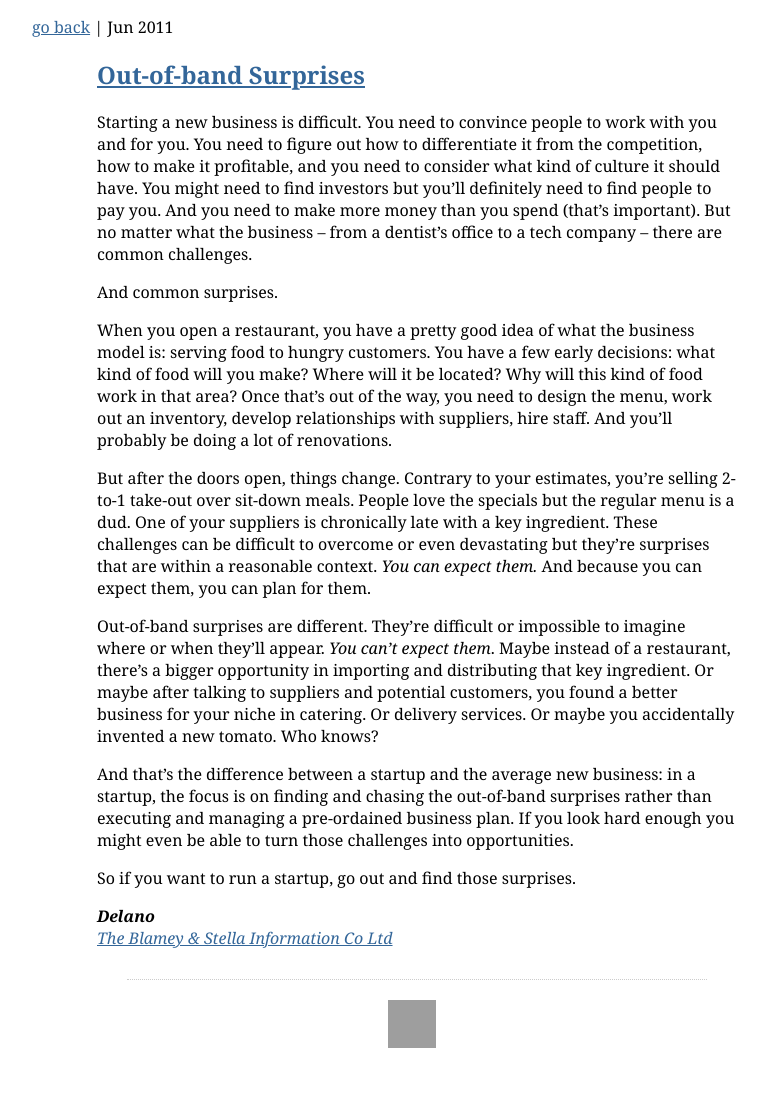
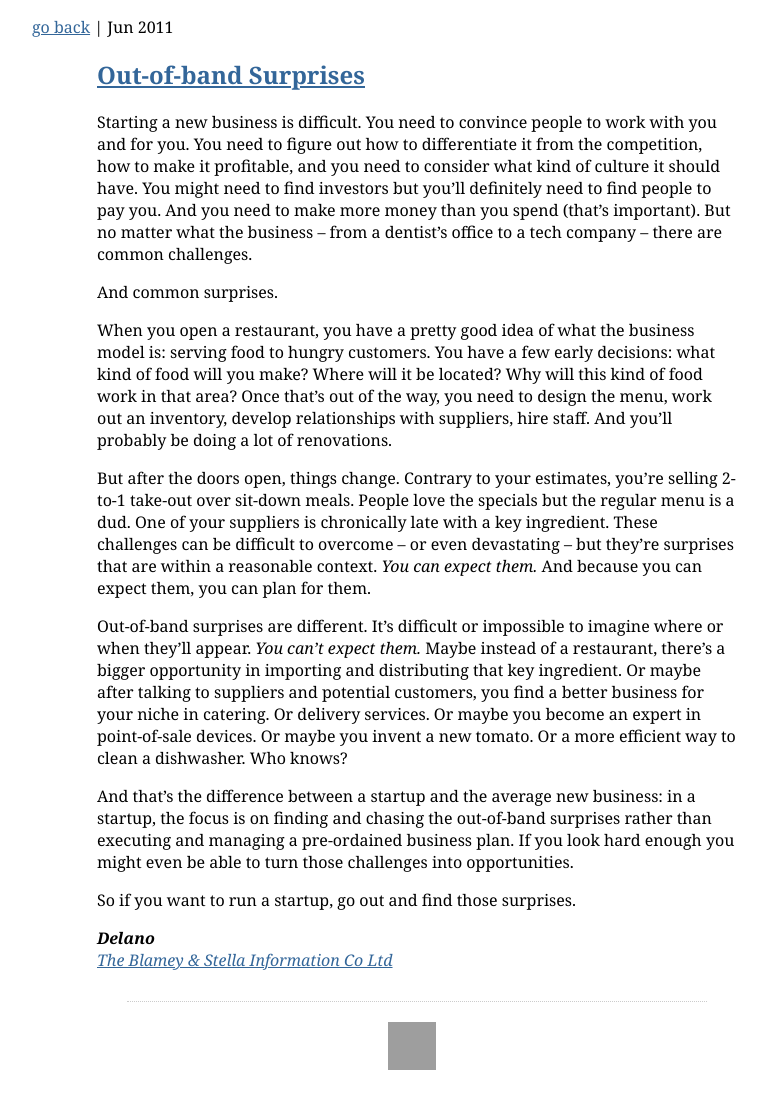
Before and after one commit to delano/delano.github.com, a Jekyll site: the page built from thoughts/out-of-band-surprises.md, in a window 1280 px wide. Shown: the whole page, without its empty margins (223-990 px from the left). Built offline with Jekyll 4.4.1, drawn with Linux system fonts in a browser that asks for light colours; Markdown is read by kramdown in place of the engine named in the settings; before the commit the page ends 1080 px from its top, so only the background shows below that; grey boxes are pictures that could not be loaded.

Commit message:
Out-of-band Surprises RC-7 (D's edits)

```diff
--- a/thoughts/out-of-band-surprises.md
+++ b/thoughts/out-of-band-surprises.md
@@ -10,9 +10,9 @@ And common surprises.
 
 When you open a restaurant, you have a pretty good idea of what the business model is: serving food to hungry customers. You have a few early decisions: what kind of food will you make? Where will it be located? Why will this kind of food work in that area? Once that's out of the way, you need to design the menu, work out an inventory, develop relationships with suppliers, hire staff. And you'll probably be doing a lot of renovations.
 
-But after the doors open, things change. Contrary to your estimates, you're selling 2-to-1 take-out over sit-down meals. People love the specials but the regular menu is a dud. One of your suppliers is chronically late with a key ingredient. These challenges can be difficult to overcome or even devastating but they're surprises that are within a reasonable context. *You can expect them.* And because you can expect them, you can plan for them.
+But after the doors open, things change. Contrary to your estimates, you're selling 2-to-1 take-out over sit-down meals. People love the specials but the regular menu is a dud. One of your suppliers is chronically late with a key ingredient. These challenges can be difficult to overcome -- or even devastating -- but they're surprises that are within a reasonable context. *You can expect them.* And because you can expect them, you can plan for them.
 
-Out-of-band surprises are different. They're difficult or impossible to imagine where or when they'll appear. *You can't expect them*. Maybe instead of a restaurant, there's a bigger opportunity in importing and distributing that key ingredient. Or maybe after talking to suppliers and potential customers, you found a better business for your niche in catering. Or delivery services. Or maybe you accidentally invented a new tomato. Who knows?
+Out-of-band surprises are different. It's difficult or impossible to imagine where or when they'll appear. *You can't expect them.* Maybe instead of a restaurant, there's a bigger opportunity in importing and distributing that key ingredient. Or maybe after talking to suppliers and potential customers, you find a better business for your niche in catering. Or delivery services. Or maybe you become an expert in point-of-sale devices. Or maybe you invent a new tomato. Or a more efficient way to clean a dishwasher. Who knows?
 
 And that's the difference between a startup and the average new business: in a startup, the focus is on finding and chasing the out-of-band surprises rather than executing and managing a pre-ordained business plan. If you look hard enough you might even be able to turn those challenges into opportunities.
 
```
